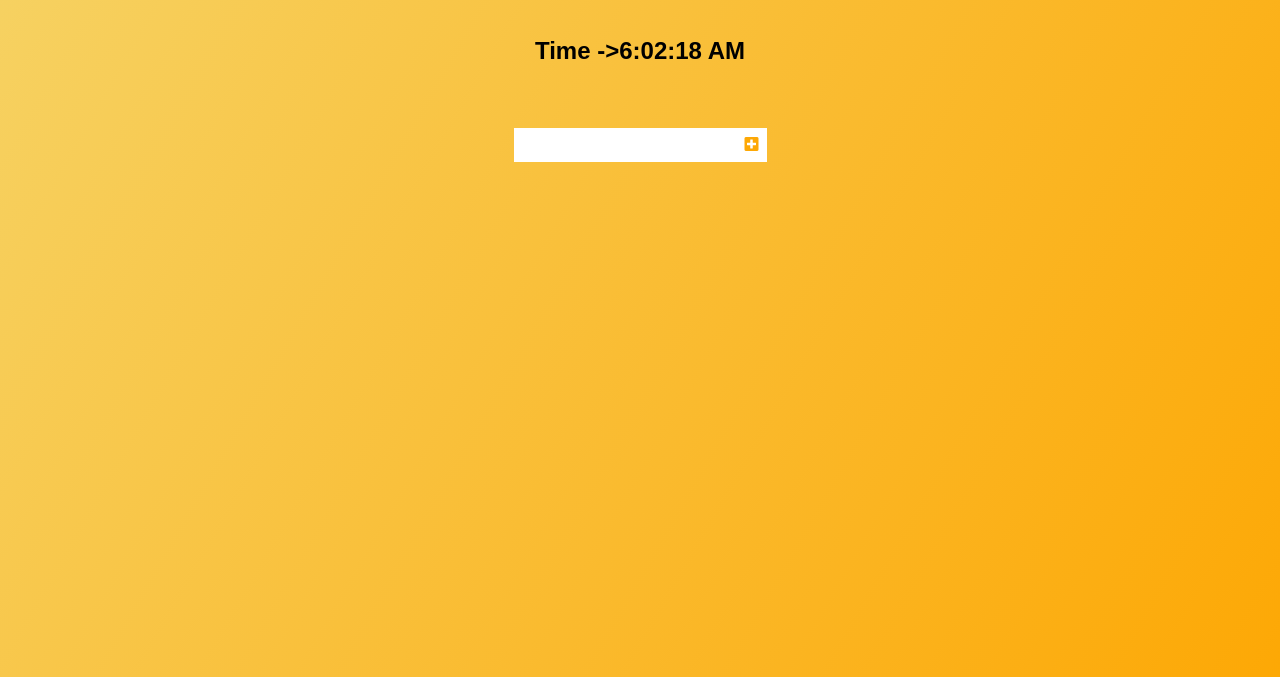
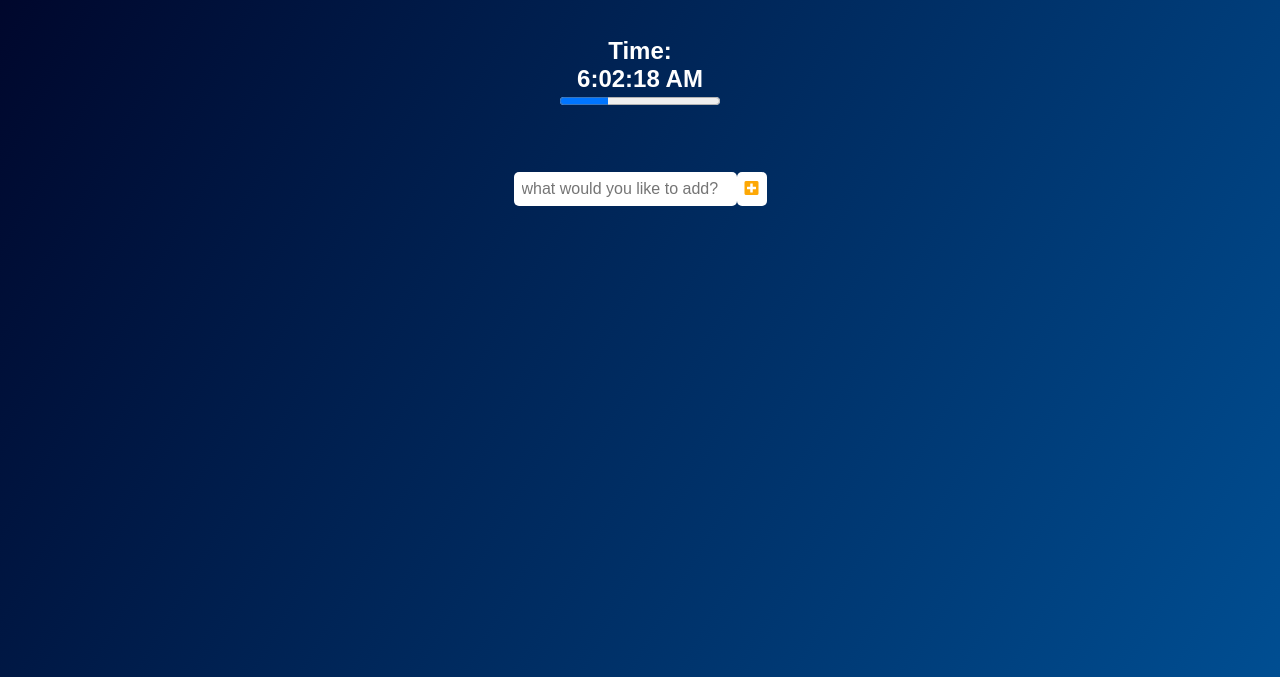
Before and after one commit to bitakshat/Todo-List, a plain HTML site: page src/index.html in a window 1280 px wide. Shown: the part 123-800 px from the top of the page. Drawn offline with Linux system fonts and the light colour scheme; a web font is replaced by a local one.

Commit message:
[+] Add time progressbar

```diff
--- a/src/index.html
+++ b/src/index.html
@@ -9,10 +9,10 @@
 <head>
 	<title>Todo List</title>
 	<link rel="stylesheet" type="text/css" href="./style.css">
-	<!-- font awesome link -->
+	<!-- font awesome icons -->
 	<link rel="stylesheet" href="https://pro.fontawesome.com/releases/v5.10.0/css/all.css" integrity="sha384-AYmEC3Yw5cVb3ZcuHtOA93w35dYTsvhLPVnYs9eStHfGJvOvKxVfELGroGkvsg+p" crossorigin="anonymous"/>
 
-	<!-- google fonts link -->
+	<!-- google fonts -->
 	<link rel="preconnect" href="https://fonts.gstatic.com">
 	<link href="https://fonts.googleapis.com/css2?family=Akaya+Telivigala&display=swap" rel="stylesheet">
 
@@ -22,12 +22,16 @@
 		<header class="main">
 			<h1>Todo List</h1>
 		</header>
+
+		<!-- clock and progressbar -->
 		<div class="digital-clock">
-			<h2 align="center">Time -></h2>
+			<h2 align="center">Time:</h2>
 			<h2 class="render-clock" align="center"></h2>
+			<progress id="timeprogress" value="" max="60"></progress>
 		</div>
+
 		<form>
-			<input type="text" class="todo-input">
+			<input type="text" class="todo-input" placeholder="what would you like to add?">
 			<button class="todo-button" type="submit">
 				<i class="fas fa-plus-square"></i>
 			</button>
--- a/src/index.js
+++ b/src/index.js
@@ -56,6 +56,7 @@ function deleteCheck(e) {
 	if(item.classList[0] === 'trash-btn') {
 		const todo = item.parentElement;
 		//Animation
+		console.log(item.parentElement);
 		todo.classList.add('fall');
 		todo.addEventListener('transitionend', function() {
 			todo.remove();
@@ -68,3 +69,10 @@ function deleteCheck(e) {
 		todo.classList.toggle('completed');
 	}
 }
+
+// rendering time component
+setInterval(() => {
+	const progress = document.querySelector('#timeprogress');
+	const currentProgress = new Date().getSeconds();
+	progress.setAttribute("value", currentProgress);
+}, 1000);
--- a/src/style.css
+++ b/src/style.css
@@ -7,14 +7,12 @@
 }
 
 body {
-	background-image: linear-gradient(120deg, #f6d365, #fda805);
+	background-image: linear-gradient(120deg, #000428  , #004e92);
 	color: white ;
 	font-family: "Akaya Telivigala", sans-serif;
 	min-height: 100vh;
 }
-.list-border h2 {
-	color: black;
-}
+
 
 header {
 	font-size: 1.5rem;
@@ -22,7 +20,7 @@ header {
 }
 header h1 {
 	text-decoration: underline;
-	color: black;
+	color: white;
 }
 header, form {
 	min-height: 20vh;
@@ -36,6 +34,8 @@ form input, form button {
 	font-size: 1rem;
 	border: none;
 	background: white;
+	border-radius: 5px;
+	outline: none;
 }
 
 form button {
@@ -72,6 +72,10 @@ form button:hover {
 	transition: all 0.5s ease;
 }
 
+.todo {
+	border-radius: 5px;
+	font-size: 1.2rem;
+}
 .todo li {
 	flex: 1;
 }
@@ -91,6 +95,8 @@ form button:hover {
 .todo-item {
 	padding: 0rem 0.5rem;
 	text-transform: capitalize;
+	border-radius: 5px;
+	overflow: hidden;
 }
 
 .fa-trash, .fa-check {
@@ -103,13 +109,16 @@ form button:hover {
 }
 
 .fall {
-	transform: translateX(100%);
+	transform: translateX(80px);
 	opacity: 0;
 }
 
-/* Clock */
 .digital-clock {
-	display: flex;
+	display: grid;
 	justify-content: center;
 	align-items: center;
+
 }
+.digital-clock h2 {
+	color: white;
+}
```
